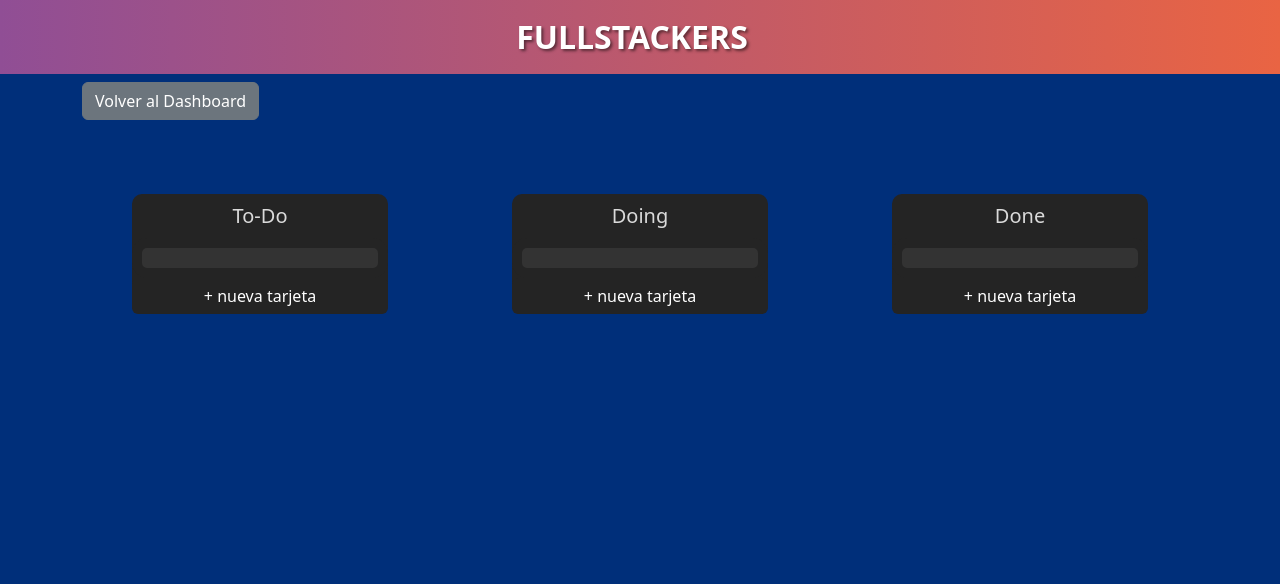
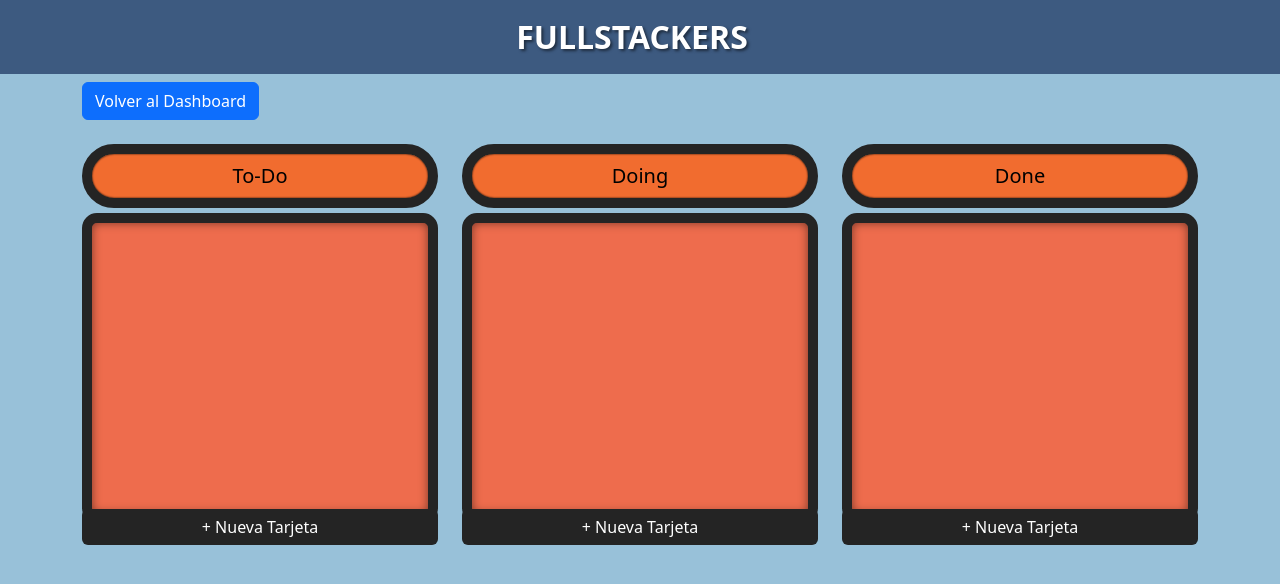
Before and after one commit to kevinsuoc/Fullstackers-Producto-1, a plain HTML site: page tablero.html in a window 1280 px wide. Drawn offline with nearby package versions, Linux system fonts and the light colour scheme.

Commit message:
He cambiado la apariencia de la página a uno más visual. Además he eliminado un par de cosas que eran innecesarias en el código

```diff
--- a/style.css
+++ b/style.css
@@ -1,32 +1,29 @@
 :root{
     --task-button-color: #242424;
-    --task-color: #00ffff;
-    --task-hover-color: #0056b3;
-    --background-color-main: #002f7a;
+    --task-color: #06a4b9;
+    --task-hover-color: #04738f;
+    --background-color-main: #98c1d9;
     --background-color-secondary: #242424;
-    --background-color-secondary-light: #333333;
-    --typography-color-main: #dadada;
+    --background-color-secondary-light: #ee6c4d;
+    --typography-color-main: #000000;
 }
 
 body {
     background-color: var(--background-color-main);
 }
 
-.navbar{
-    background-color: var(--background-color-secondary);
+.botooon{
+    margin-top: -20px;
 }
-
-.navbar-brand{
-    color: var(--typography-color-main);
-}
-
-.column {
+.column .column {
     border: 3px solid var(--border-color-column);
     background-color: var(--background-color-secondary);
     border-radius: 10px;
     margin: 50px;
     padding: 0;
+    min-height: 300px; /* Altura mínima para el contenedor */
 }
+
 
 .column-name {
     color: var(--typography-color-main);
@@ -34,12 +31,23 @@ body {
     padding: 10px;
     text-align: center;
     margin:0px;
+    border: 10px solid var(--background-color-secondary);
+    border-radius: 15px;
+    background-color:#f16c2f;
+    border-radius: 50px;
+    margin-bottom: 5px;
+    box-shadow: inset 0 0 2px rgb(0, 0, 0); /* Sombra interior */
+
 }
 
 .create-task-button {
     border: 0;
     background-color: var(--task-button-color);
     width: 100%;
+}
+
+.boootondash{
+    background-color: #04738f;
 }
 
 .task {
@@ -56,6 +64,8 @@ body {
     border-radius: 15px;
     background-color: var(--background-color-secondary-light);
     padding: 10px;
+    min-height: 310px;
+    box-shadow: inset 0 0 10px rgba(0, 0, 0, 0.5); /* Sombra interior */
 }
 
 .task:hover {
@@ -66,14 +76,13 @@ body {
 .titulo-dashboard{
     margin-bottom: 100px;
     font-weight: bold;
+    color:white;
 }
 
-.color{
-    background: #e96443;  /* fallback for old browsers */
-background: -webkit-linear-gradient(to right, #904e95, #e96443);  /* Chrome 10-25, Safari 5.1-6 */
-background: linear-gradient(to right, #904e95, #e96443); /* W3C, IE 10+/ Edge, Firefox 16+, Chrome 26+, Opera 12+, Safari 7+ */
+.navbar.color {
+    background: #3d5a80;  /* fallback for old browsers */
+}
 
-}
 
 .crearTablero{
 
@@ -81,12 +90,6 @@ background: linear-gradient(to right, #904e95, #e96443); /* W3C, IE 10+/ Edge, F
         margin: auto; /* Centrar la tarjeta */
 
 
-}
-/* Estilo para el logo en la barra de navegación */
-.navbar {
-    background: #e96443; /* fondo del navbar */
-    background: -webkit-linear-gradient(to right, #904e95, #e96443); /* degradado para navegadores antiguos */
-    background: linear-gradient(to right, #904e95, #e96443); /* degradado moderno */
 }
 
 .navbar-brand {
@@ -98,6 +101,6 @@ background: linear-gradient(to right, #904e95, #e96443); /* W3C, IE 10+/ Edge, F
 }
 
 .navbar-brand:hover {
-    color: #ffe600; /* Color amarillo claro al pasar el ratón */
+    color: var(--background-color-secondary-light); /* Color amarillo claro al pasar el ratón */
     transform: scale(1.05); /* Aumentar ligeramente al pasar el ratón */
 }
--- a/tablero.html
+++ b/tablero.html
@@ -19,7 +19,7 @@
 
     <!-- Botón para volver al Dashboard -->
     <div class="container mt-2 text-start">
-        <a href="dashboard.html" class="btn btn-secondary">Volver al Dashboard</a>
+        <a href="dashboard.html" class="btn btn-primary">Volver al Dashboard</a>
     </div>
 
     <!-- Contenedor de columnas -->
@@ -29,21 +29,21 @@
                 <div class="column">
                     <h5 class="column-name">To-Do</h5>
                     <div class="tasks" id="todo-tasks"></div>
-                    <button type="button" class="create-task-button btn btn-primary" data-click-source="todo" data-bs-toggle="modal" data-bs-target="#addTaskModal">+ nueva tarjeta</button>
+                    <button type="button" class="create-task-button btn btn-primary botooon" data-click-source="todo" data-bs-toggle="modal" data-bs-target="#addTaskModal">+ Nueva Tarjeta</button>
                 </div>
             </div>
             <div class="col">
                 <div class="column">
                     <h5 class="column-name">Doing</h5>
                     <div class="tasks" id="doing-tasks"></div>
-                    <button type="button" class="create-task-button btn btn-primary" data-click-source="doing" data-bs-toggle="modal" data-bs-target="#addTaskModal">+ nueva tarjeta</button>
+                    <button type="button" class="create-task-button btn btn-primary botooon" data-click-source="doing" data-bs-toggle="modal" data-bs-target="#addTaskModal">+ Nueva Tarjeta</button>
                 </div>
             </div>
             <div class="col">
                 <div class="column">
                     <h5 class="column-name">Done</h5>
                     <div class="tasks" id="done-tasks"></div>
-                    <button type="button" class="create-task-button btn btn-primary" data-click-source="done" data-bs-toggle="modal" data-bs-target="#addTaskModal">+ nueva tarjeta</button>
+                    <button type="button" class="create-task-button btn btn-primary botooon" data-click-source="done" data-bs-toggle="modal" data-bs-target="#addTaskModal">+ Nueva Tarjeta</button>
                 </div>
             </div>
         </div>
```
